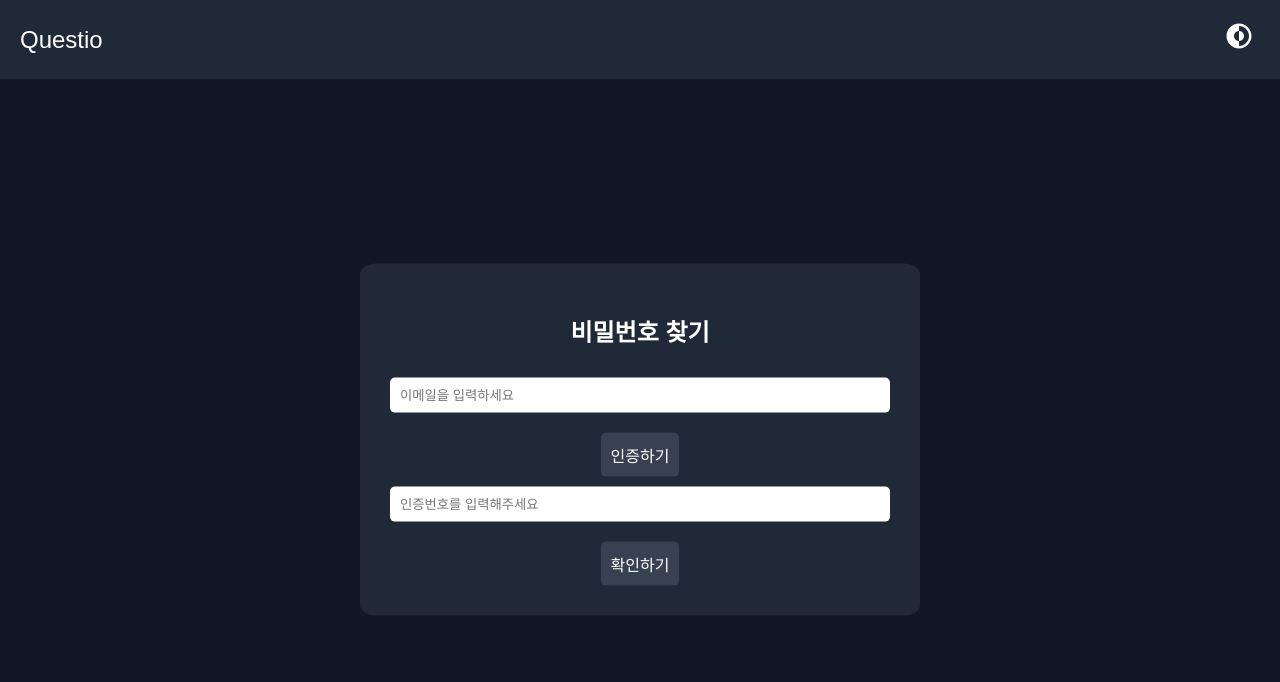
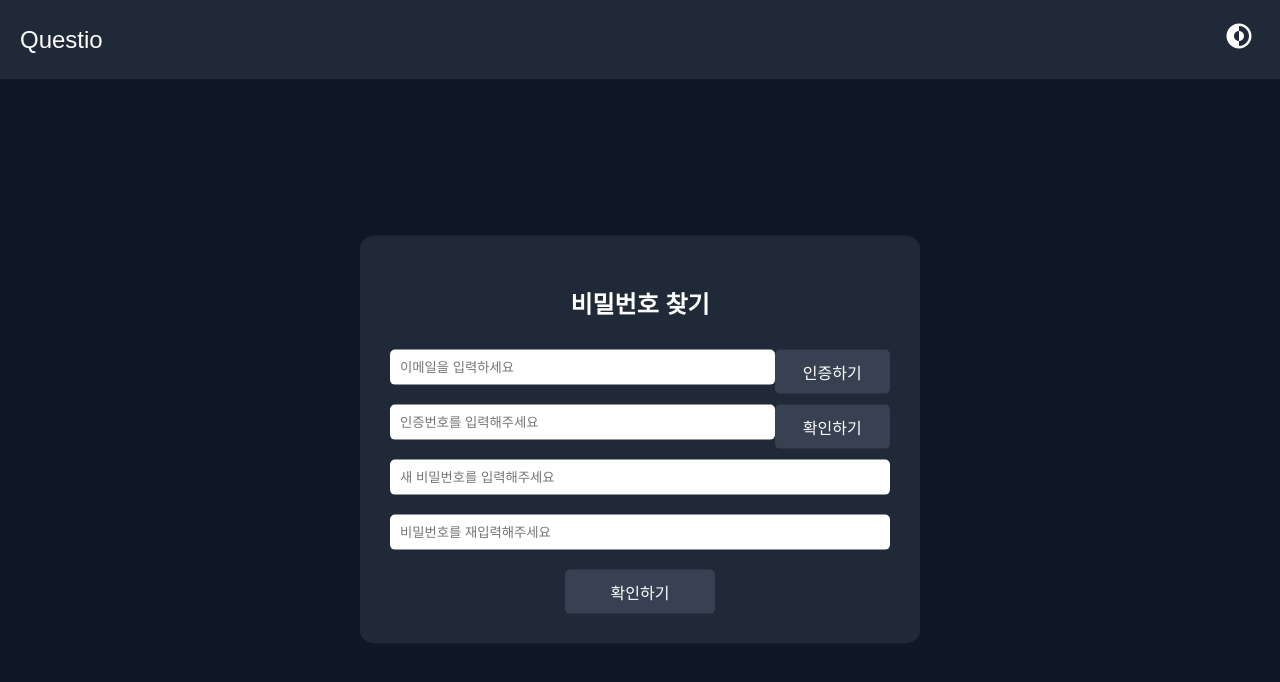
Before and after one commit to Team-Questio/Front, a React (Create React App) app: page /find-password in a window 1280 px wide. Shown: the top 682 px of the page. Built offline with nearby package versions, Linux system fonts and the light colour scheme.

Commit message:
[fix] login,signup,findPW login fix, ui fix

```diff
--- a/src/components/FindPW.tsx
+++ b/src/components/FindPW.tsx
@@ -2,6 +2,7 @@ import React, { useState } from "react";
 import Header from "./Header";
 
 import "../styles/style.css";
+import { useNavigate } from "react-router-dom";
 
 interface InputFieldProps {
   type: string;
@@ -29,20 +30,25 @@ const InputField: React.FC<InputFieldProps> = ({
 const FindPassword: React.FC = () => {
   const [email, setEmail] = useState("");
   const [code, setCode] = useState("");
+  const [newPassword, setNewPassword] = useState("");
+  const [checkPassword, setCheckPassword] = useState("");
+  const navigate = useNavigate();
 
   const handleFindPassword = () => {
-    // 비밀번호 찾기 로직
-    console.log("비밀번호 찾기 시도:", email, code);
+    navigate("/login");
   };
 
   const handleSendCode = () => {
-    // 인증 코드 전송 로직
-    console.log("인증 코드 전송:", email);
+    alert("인증 코드가 전송되었어요");
+  };
+  const handleCheckCode = () => {
+    alert("인증되었어요");
   };
 
   return (
     <div className="form-container">
       <h2>비밀번호 찾기</h2>
+      <div className="flex-form">
         <InputField
           type="email"
           placeholder="이메일을 입력하세요"
@@ -54,11 +60,31 @@ const FindPassword: React.FC = () => {
             인증하기
           </button>
         </div>
+      </div>
+      <div className="flex-form">
         <InputField
           type="text"
           placeholder="인증번호를 입력해주세요"
           value={code}
           onChange={(e) => setCode(e.target.value)}
+        />
+        <div className="button-container">
+          <button className="form-button" onClick={handleCheckCode}>
+            확인하기
+          </button>
+        </div>
+      </div>
+      <InputField
+        type="text"
+        placeholder="새 비밀번호를 입력해주세요"
+        value={newPassword}
+        onChange={(e) => setNewPassword(e.target.value)}
+      />
+      <InputField
+        type="text"
+        placeholder="비밀번호를 재입력해주세요"
+        value={checkPassword}
+        onChange={(e) => setCheckPassword(e.target.value)}
       />
       <div className="button-container">
         <button className="form-button" onClick={handleFindPassword}>
--- a/src/components/SignUp.tsx
+++ b/src/components/SignUp.tsx
@@ -1,5 +1,7 @@
 import React, { useState } from "react";
 import Header from "./Header";
+
+import { useNavigate } from "react-router-dom";
 
 import "../styles/style.css";
 
@@ -32,9 +34,10 @@ const SignUpBox: React.FC = () => {
   const [password, setPassword] = useState("");
   const [confirmPassword, setConfirmPassword] = useState("");
 
+  const navigate = useNavigate();
+
   const handleSignUp = () => {
-    // 회원가입 로직
-    console.log("회원가입 시도:", name, email, password, confirmPassword);
+    navigate("/login");
   };
 
   return (
--- a/src/styles/style.css
+++ b/src/styles/style.css
@@ -254,3 +254,12 @@ label input[type="checkbox"] {
 .login-sub-item-sub {
   display: flex;
 }
+
+.flex-form {
+  display: flex;
+  width: 100%;
+}
+
+.button-container {
+  width: 30%;
+}
```
Lines whose indentation alone changed are shown as unchanged.
